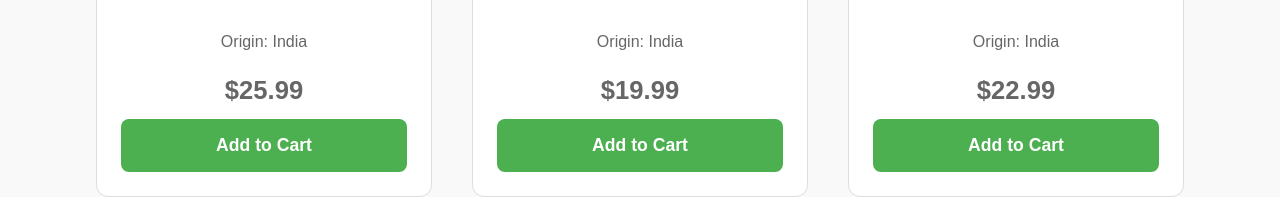
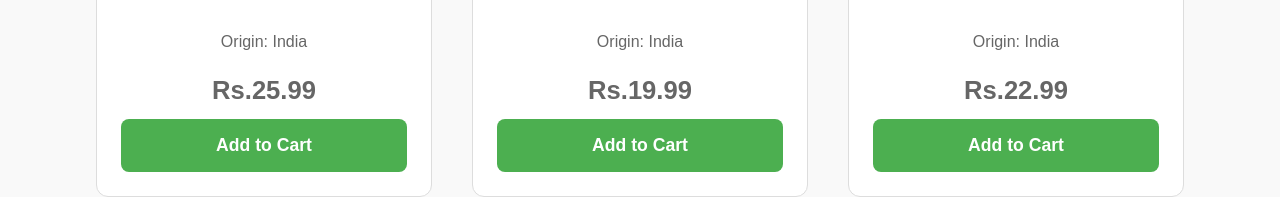
Before and after one commit to saivishithaarisetti/rice_selling, a React (Create React App) app: page /products in a window 1280 px wide. Shown: the part 661-858 px from the top of the page. Built offline with nearby package versions, Linux system fonts and the light colour scheme.

Commit message:
products

```diff
--- a/src/pages/Products.jsx
+++ b/src/pages/Products.jsx
@@ -29,9 +29,9 @@ function Products() {
         <h3>Filter by Price</h3>
         <select value={priceFilter} onChange={(e) => setPriceFilter(e.target.value)}>
           <option value="all">All Prices</option>
-          <option value="under20">Under $20</option>
-          <option value="20to25">$20 - $25</option>
-          <option value="over25">Over $25</option>
+          <option value="under20">Under Rs.20</option>
+          <option value="20to25">Rs.20 - Rs.25</option>
+          <option value="over25">Over Rs.25</option>
         </select>
       </div>
 
@@ -41,7 +41,7 @@ function Products() {
             <img src={product.image} alt={product.name} />
             <h3>{product.name}</h3>
             <p>Origin: {product.origin}</p>
-            <p className="price">${product.price}</p>
+            <p className="price">Rs.{product.price}</p>
             <button onClick={() => addToCart(product)}>Add to Cart</button>
           </div>
         ))}
```
